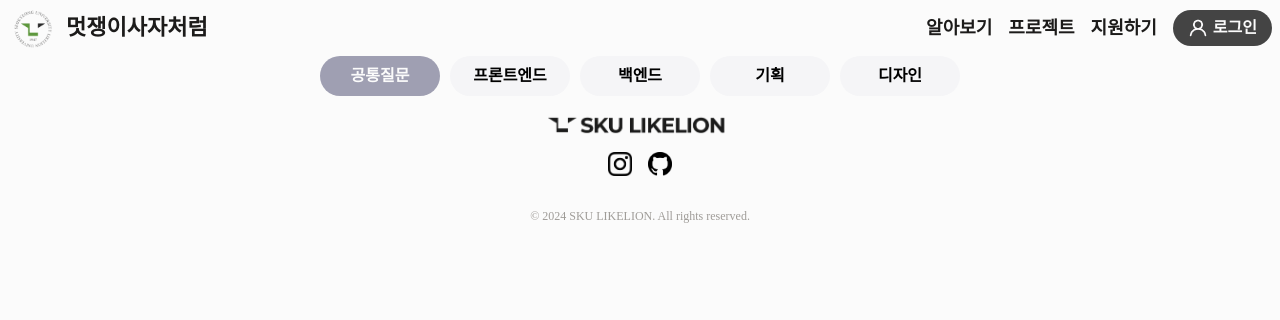
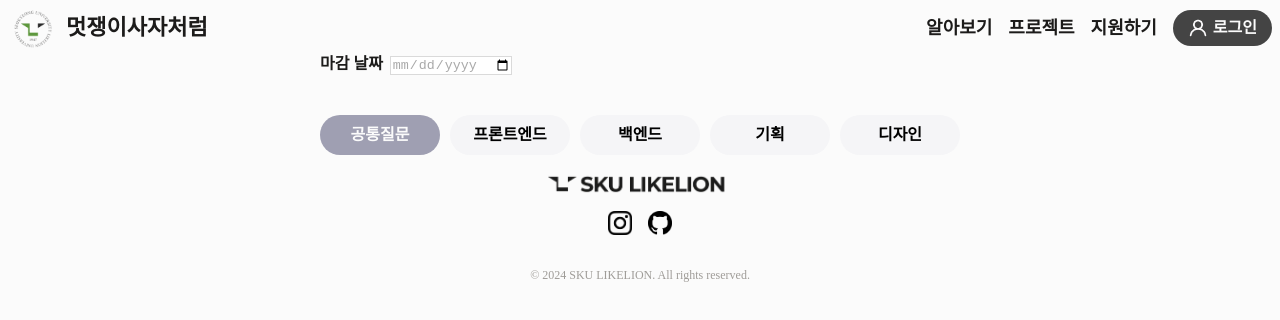
Before and after one commit to LikeLion-SKU/likelion-homepage-fe, a React (Vite) app: page /admin/questions in a window 1280 px wide. Shown: the top 320 px of the page. Built offline with nearby package versions, Linux system fonts and the light colour scheme; no server answers; a web font is replaced by a local one.

Commit message:
✨Feat: DeadLineInput/ DeadLineInputContainerLayout/ DeadLineInputContainer 작성

```diff
--- /dev/null
+++ b/src/components/creatingQuestions/informationInputSection/DeadLineInputContainer.jsx
@@ -0,0 +1,10 @@
+import DeadLineInputContainerLayout from '@/components/creatingQuestions/informationInputSection/layout/DeadLineInputContainerLayout';
+import DeadLineInput from '@/components/creatingQuestions/informationInputSection/ui/DeadLineInput';
+
+export default function DeadLineInputContainer() {
+  return (
+    <DeadLineInputContainerLayout>
+      <DeadLineInput />
+    </DeadLineInputContainerLayout>
+  );
+}
--- a/src/components/creatingQuestions/informationInputSection/InformationInputSection.jsx
+++ b/src/components/creatingQuestions/informationInputSection/InformationInputSection.jsx
@@ -1,10 +1,12 @@
 import styles from './InformationInputSection.module.css';
 
 import QuestionBtnContainer from '@/components/creatingQuestions/informationInputSection/QuestionBtnContainer';
+import DeadLineInputContainer from '@/components/creatingQuestions/informationInputSection/DeadLineInputContainer';
 
 export default function InformationInputSection() {
   return (
     <section className={styles['input-Information-Section']}>
+      <DeadLineInputContainer />
       <QuestionBtnContainer />
     </section>
   );
--- /dev/null
+++ b/src/components/creatingQuestions/informationInputSection/layout/DeadLineInputContainerLayout.jsx
@@ -0,0 +1,5 @@
+import styles from './DeadLineInputContainerLayout.module.css';
+
+export default function DeadLineInputContainerLayout({ children }) {
+  return <div className={styles['dead-line-input-container']}>{children}</div>;
+}
--- /dev/null
+++ b/src/components/creatingQuestions/informationInputSection/layout/DeadLineInputContainerLayout.module.css
@@ -0,0 +1,7 @@
+.dead-line-input-container {
+  display: flex;
+  justify-content: space-between;
+  width: 30%;
+  min-width: 192px;
+  margin-bottom: 5vh;
+}
--- /dev/null
+++ b/src/components/creatingQuestions/informationInputSection/ui/DeadLineInput.jsx
@@ -0,0 +1,13 @@
+import styles from './DeadLineInput.module.css';
+
+export default function DeadLineInput() {
+  return (
+    <>
+      <label className={styles['dead-line-label']}>마감 날짜</label>
+      <input
+        className={styles['dead-line-input']}
+        type='date'
+      />
+    </>
+  );
+}
--- /dev/null
+++ b/src/components/creatingQuestions/informationInputSection/ui/DeadLineInput.module.css
@@ -0,0 +1,9 @@
+.dead-line-input {
+  border: 1px solid var(--grey-da-color);
+  color: var(--grey-a9-color);
+}
+
+.dead-line-label {
+  font-weight: 700;
+  font-size: 16px;
+}
```
